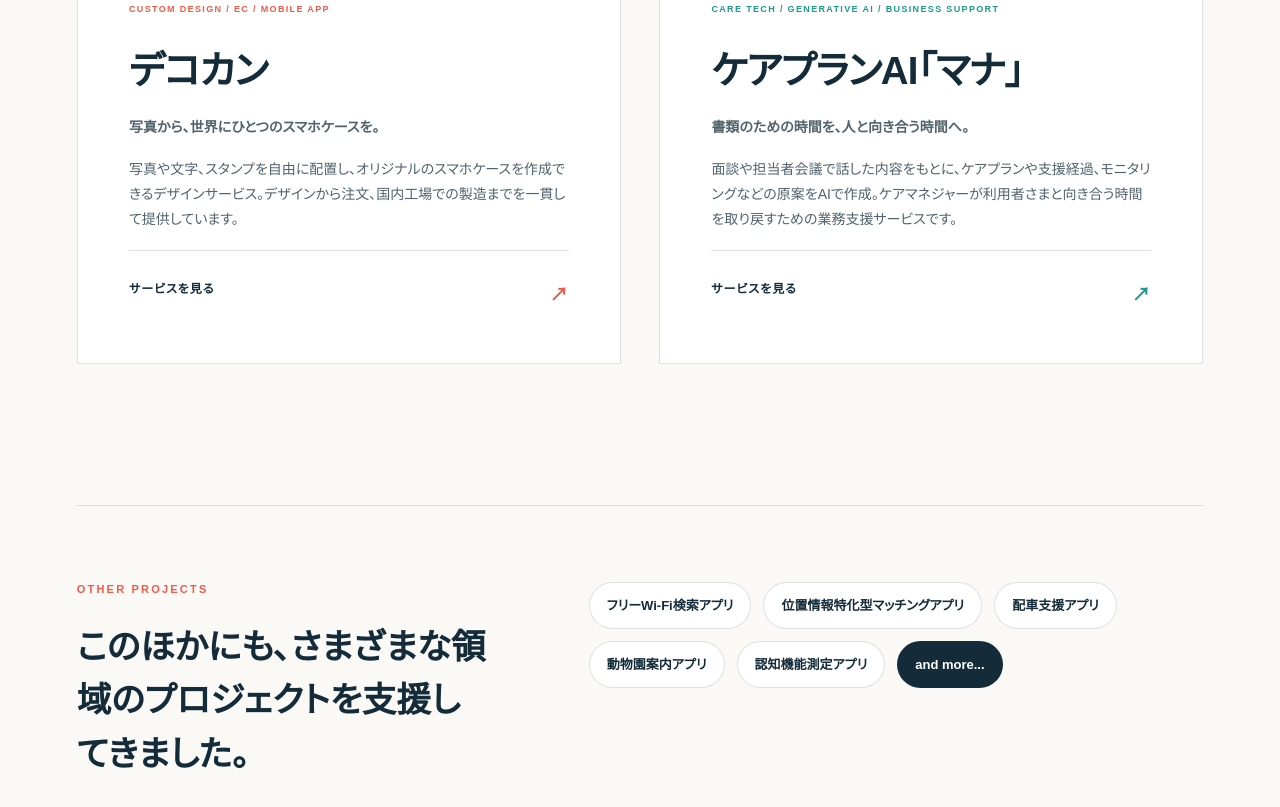
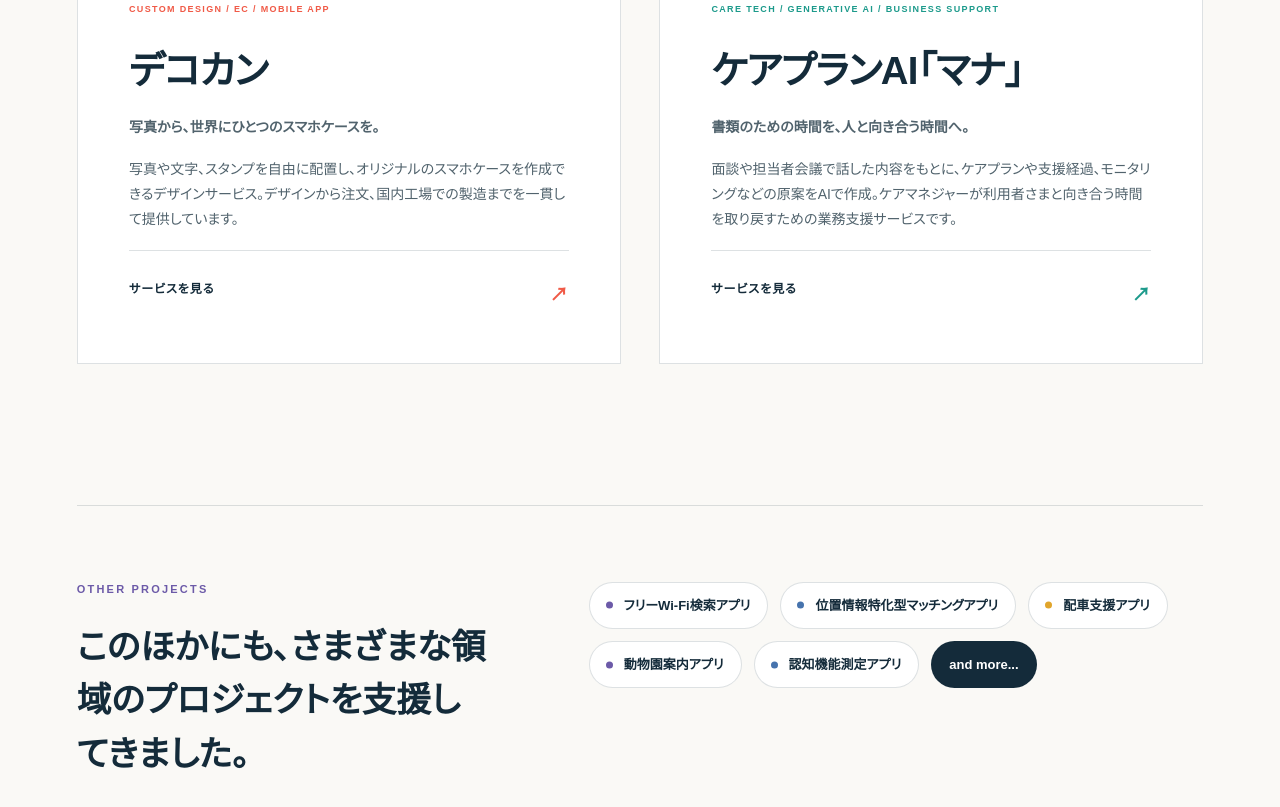
Before and after one commit to kenta-wakasa/detarame-web, a plain HTML site: page index.html in a window 1280 px wide. Shown: the part 3823-4630 px from the top of the page. Drawn offline with Linux system fonts and the light colour scheme.

Commit message:
Balance five-color accent system

```diff
--- a/site.css
+++ b/site.css
@@ -252,7 +252,7 @@ a { color: inherit; }
   background: var(--ink);
 }
 .value > * { width: min(100%, var(--max-width)); margin-right: auto; margin-left: auto; }
-.value .eyebrow { color: #ff8171; }
+.value .eyebrow { color: var(--gold); }
 .value-card {
   margin-top: clamp(54px, 8vw, 110px);
   padding-top: clamp(36px, 5vw, 70px);
@@ -421,6 +421,7 @@ a { color: inherit; }
   border-top: 1px solid var(--line);
 }
 .other-works h3 { margin: 0; font-size: clamp(24px, 2.7vw, 38px); line-height: 1.55; }
+.other-works .eyebrow { color: var(--violet); }
 .other-works ul {
   display: flex;
   align-content: flex-start;
@@ -431,6 +432,7 @@ a { color: inherit; }
   list-style: none;
 }
 .other-works li {
+  position: relative;
   padding: 11px 17px;
   font-size: 13px;
   font-weight: 600;
@@ -438,6 +440,20 @@ a { color: inherit; }
   border: 1px solid var(--line);
   border-radius: 999px;
 }
+.other-works li:not(.and-more) { padding-left: 34px; }
+.other-works li:not(.and-more)::before {
+  position: absolute;
+  top: 50%;
+  left: 16px;
+  width: 7px;
+  aspect-ratio: 1;
+  content: "";
+  background: var(--violet);
+  border-radius: 50%;
+  transform: translateY(-50%);
+}
+.other-works li:nth-child(3n + 2)::before { background: var(--blue); }
+.other-works li:nth-child(3n)::before { background: var(--gold); }
 .other-works .and-more { color: var(--paper); background: var(--ink); }
 
 .company {
@@ -446,6 +462,7 @@ a { color: inherit; }
   gap: clamp(54px, 10vw, 150px);
 }
 .company-heading h2 { font-size: clamp(40px, 5vw, 68px); }
+.company .eyebrow { color: var(--blue); }
 .company-profile { margin: 0; }
 .company-profile > div {
   display: grid;
```
